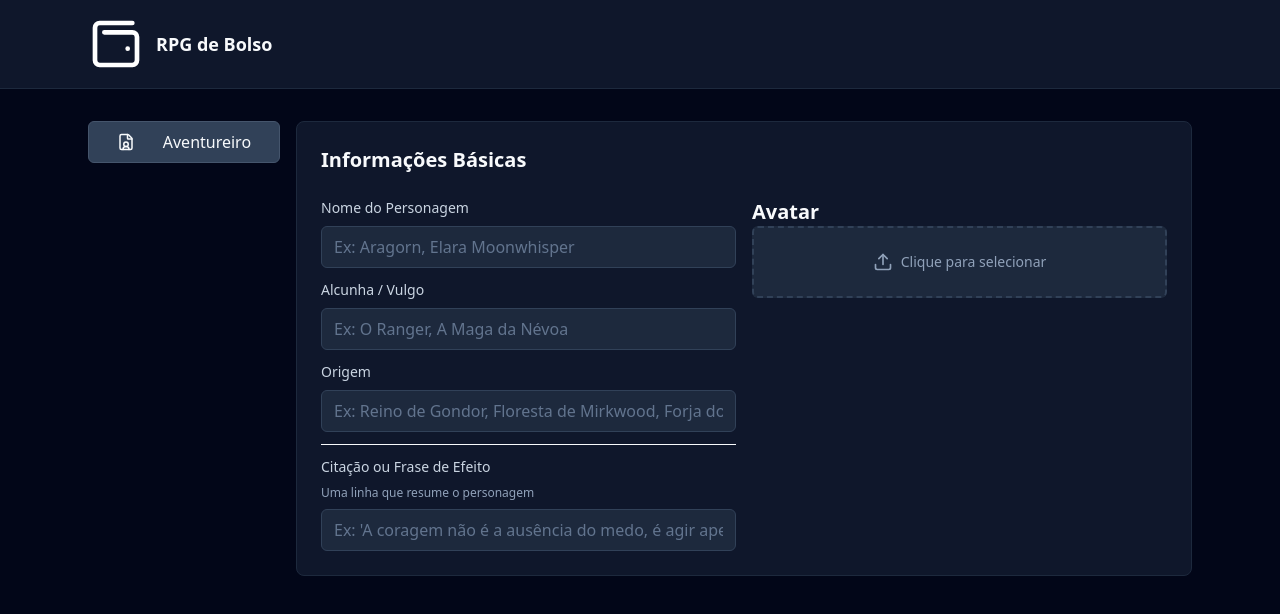
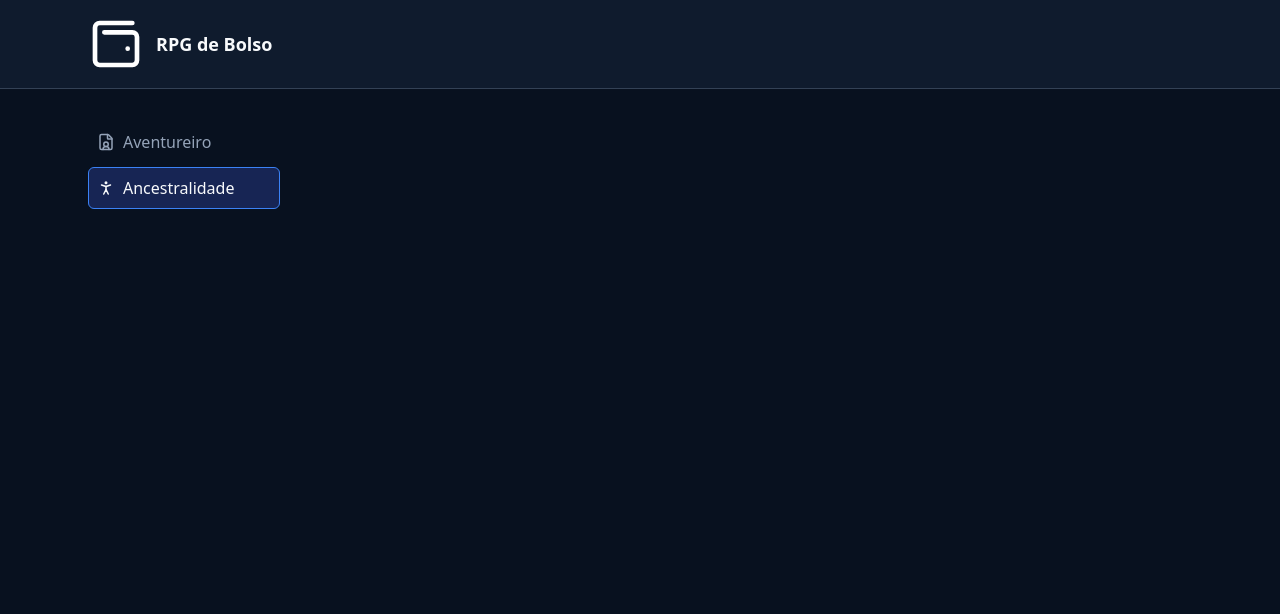
Before and after one commit to Victor-Furtado/BOLSO, a SvelteKit app: page /char-gen in a window 1280 px wide. Shown: the top 614 px of the page. Built offline with nearby package versions, Linux system fonts and the light colour scheme.

Commit message:
refactor: organize char-gen tabs

```diff
--- /dev/null
+++ b/src/lib/styles/colors.css
@@ -0,0 +1,53 @@
+@theme {
+	/* Brand and action colors */
+	--color-primary-50: #eff6ff;
+	--color-primary-100: #dbeafe;
+	--color-primary-200: #bfdbfe;
+	--color-primary-300: #93c5fd;
+	--color-primary-400: #60a5fa;
+	--color-primary-500: #3b82f6;
+	--color-primary-600: #2563eb;
+	--color-primary-700: #1d4ed8;
+	--color-primary-800: #1e40af;
+	--color-primary-900: #1e3a8a;
+	--color-primary-950: #172554;
+	--color-primary: #3b82f6;
+	--color-primary-foreground: #ffffff;
+
+	--color-secondary: #334155;
+	--color-secondary-foreground: #f8fafc;
+	--color-accent: #06b6d4;
+	--color-accent-foreground: #042f3a;
+
+	/* Application canvas, surfaces, text, and controls */
+	--color-background: #08111f;
+	--color-foreground: #f8fafc;
+	--color-surface: #0f1b2d;
+	--color-surface-raised: #172337;
+	--color-surface-hover: #20304a;
+	--color-surface-overlay: #243653;
+	--color-muted: #1e293b;
+	--color-muted-foreground: #94a3b8;
+	--color-subtle-foreground: #64748b;
+	--color-border: #334155;
+	--color-border-strong: #475569;
+	--color-input: #1e293b;
+	--color-ring: #60a5fa;
+
+	/* Feedback colors */
+	--color-success: #22c55e;
+	--color-success-foreground: #052e16;
+	--color-warning: #f59e0b;
+	--color-warning-foreground: #451a03;
+	--color-danger: #ef4444;
+	--color-danger-foreground: #450a0a;
+	--color-info: #06b6d4;
+	--color-info-foreground: #083344;
+
+	/* Data visualization sequence */
+	--color-chart-1: #3b82f6;
+	--color-chart-2: #06b6d4;
+	--color-chart-3: #22c55e;
+	--color-chart-4: #f59e0b;
+	--color-chart-5: #f97316;
+}
--- a/src/routes/(private)/char-gen/+page.svelte
+++ b/src/routes/(private)/char-gen/+page.svelte
@@ -1,9 +1,10 @@
 <script lang="ts">
 	import { Tabs } from 'bits-ui';
-	import { FileUser } from 'lucide-svelte';
+	import { FileUser, PersonStanding } from 'lucide-svelte';
 	import BasicInfo from './tabs/basic-info.svelte';
+	import Tab from './components/tab.svelte';
 
-	let tab = $state('basic');
+	let tab = $state('ancestry');
 	let isMobile = $state(false);
 
 	$effect(() => {
@@ -33,18 +34,14 @@
 	class="flex h-full w-full flex-col gap-4 md:flex-row"
 >
 	<Tabs.List class="flex w-full shrink-0 flex-row gap-1 overflow-x-auto md:w-48 md:flex-col">
-		<Tabs.Trigger
-			value="basic"
-			class="flex shrink-0 items-center justify-evenly gap-2 rounded-md border border-transparent p-2 text-slate-300 transition-colors hover:bg-slate-800 hover:text-slate-50 data-[state=active]:border-slate-600 data-[state=active]:bg-slate-700 data-[state=active]:text-slate-50 md:w-full"
-		>
-			<FileUser size={18} />
-			Aventureiro
-		</Tabs.Trigger>
+		<Tab Icon={FileUser} Label="Aventureiro" Value="basic" />
+		<Tab Icon={PersonStanding} Label="Ancestralidade" Value="ancestry" />
 	</Tabs.List>
 
 	<div class="flex-1 overflow-y-auto">
 		<Tabs.Content value="basic" class="space-y-6 pb-8">
 			<BasicInfo bind:character />
 		</Tabs.Content>
+		<Tabs.Content value="ancestry" class="space-y-6 pb-8"></Tabs.Content>
 	</div>
 </Tabs.Root>
--- /dev/null
+++ b/src/routes/(private)/char-gen/components/tab.svelte
@@ -0,0 +1,20 @@
+<script lang="ts">
+	import { Tabs } from 'bits-ui';
+	import { type Icon as LucideIcon } from 'lucide-svelte';
+
+	type TabProps = {
+		Icon: typeof LucideIcon;
+		Label: string;
+		Value: string;
+	};
+
+	let { Icon, Label, Value }: TabProps = $props();
+</script>
+
+<Tabs.Trigger
+	value={Value}
+	class="flex shrink-0 items-center gap-2 rounded-md border border-transparent p-2 text-muted-foreground transition-colors hover:bg-surface-raised hover:text-foreground data-[state=active]:border-primary-500 data-[state=active]:bg-primary-950 data-[state=active]:text-foreground md:w-full"
+>
+	<Icon size={18} />
+	{Label}
+</Tabs.Trigger>
--- /dev/null
+++ b/src/routes/(private)/char-gen/tabs/ancestry.svelte
@@ -0,0 +1,13 @@
+<script lang="ts">
+	import { Upload } from 'lucide-svelte';
+
+	type ancestry = {
+		racial: string;
+	};
+
+	// let { character = $bindable() }: { character: ancestry } = $props();
+</script>
+
+<div class="rounded-lg border border-border bg-surface p-6">
+	<h2 class="mb-6 text-xl font-semibold text-foreground">Informações Básicas</h2>
+</div>
--- a/src/routes/(private)/char-gen/tabs/basic-info.svelte
+++ b/src/routes/(private)/char-gen/tabs/basic-info.svelte
@@ -25,13 +25,13 @@
 	}
 </script>
 
-<div class="rounded-lg border border-slate-800 bg-slate-900 p-6">
-	<h2 class="mb-6 text-xl font-semibold text-slate-50">Informações Básicas</h2>
+<div class="rounded-lg border border-border bg-surface p-6">
+	<h2 class="mb-6 text-xl font-semibold text-foreground">Informações Básicas</h2>
 
 	<div class="grid gap-4 sm:grid-cols-2">
 		<div class="flex flex-col gap-3">
 			<div>
-				<label for="nome" class="mb-2 block text-sm font-medium text-slate-300"
+				<label for="nome" class="mb-2 block text-sm font-medium text-foreground"
 					>Nome do Personagem</label
 				>
 				<input
@@ -39,12 +39,12 @@
 					type="text"
 					bind:value={character.nome}
 					placeholder="Ex: Aragorn, Elara Moonwhisper"
-					class="w-full rounded-md border border-slate-700 bg-slate-800 px-3 py-2 text-slate-50 placeholder-slate-500 transition-colors focus:border-slate-600 focus:ring-1 focus:ring-slate-600 focus:outline-none"
+					class="w-full rounded-md border border-border bg-input px-3 py-2 text-foreground placeholder-subtle-foreground transition-colors focus:border-primary-500 focus:ring-1 focus:ring-ring focus:outline-none"
 				/>
 			</div>
 
 			<div>
-				<label for="alcunha" class="mb-2 block text-sm font-medium text-slate-300"
+				<label for="alcunha" class="mb-2 block text-sm font-medium text-foreground"
 					>Alcunha / Vulgo</label
 				>
 				<input
@@ -52,45 +52,47 @@
 					type="text"
 					bind:value={character.alcunha}
 					placeholder="Ex: O Ranger, A Maga da Névoa"
-					class="w-full rounded-md border border-slate-700 bg-slate-800 px-3 py-2 text-slate-50 placeholder-slate-500 transition-colors focus:border-slate-600 focus:ring-1 focus:ring-slate-600 focus:outline-none"
+					class="w-full rounded-md border border-border bg-input px-3 py-2 text-foreground placeholder-subtle-foreground transition-colors focus:border-primary-500 focus:ring-1 focus:ring-ring focus:outline-none"
 				/>
 			</div>
 
 			<div class="sm:col-span-2">
-				<label for="origem" class="mb-2 block text-sm font-medium text-slate-300">Origem</label>
+				<label for="origem" class="mb-2 block text-sm font-medium text-foreground">Origem</label>
 				<input
 					id="origem"
 					type="text"
 					bind:value={character.origem}
 					placeholder="Ex: Reino de Gondor, Floresta de Mirkwood, Forja dos Anões"
-					class="w-full rounded-md border border-slate-700 bg-slate-800 px-3 py-2 text-slate-50 placeholder-slate-500 transition-colors focus:border-slate-600 focus:ring-1 focus:ring-slate-600 focus:outline-none"
+					class="w-full rounded-md border border-border bg-input px-3 py-2 text-foreground placeholder-subtle-foreground transition-colors focus:border-primary-500 focus:ring-1 focus:ring-ring focus:outline-none"
 				/>
 			</div>
 
 			<hr />
 
 			<div>
-				<label for="citacao" class="mb-2 block text-sm font-medium text-slate-300"
+				<label for="citacao" class="mb-2 block text-sm font-medium text-foreground"
 					>Citação ou Frase de Efeito</label
 				>
-				<span class="mb-2 block text-xs text-slate-400">Uma linha que resume o personagem</span>
+				<span class="mb-2 block text-xs text-muted-foreground"
+					>Uma linha que resume o personagem</span
+				>
 				<input
 					id="citacao"
 					type="text"
 					bind:value={character.citacao}
 					placeholder="Ex: 'A coragem não é a ausência do medo, é agir apesar dele'"
-					class="w-full rounded-md border border-slate-700 bg-slate-800 px-3 py-2 text-slate-50 placeholder-slate-500 transition-colors focus:border-slate-600 focus:ring-1 focus:ring-slate-600 focus:outline-none"
+					class="w-full rounded-md border border-border bg-input px-3 py-2 text-foreground placeholder-subtle-foreground transition-colors focus:border-primary-500 focus:ring-1 focus:ring-ring focus:outline-none"
 				/>
 			</div>
 		</div>
 
 		<div>
-			<h2 class="text-xl font-semibold text-slate-50">Avatar</h2>
+			<h2 class="text-xl font-semibold text-foreground">Avatar</h2>
 			<label
-				class="hover:bg-slate-750 flex cursor-pointer items-center justify-center gap-2 rounded-md border-2 border-dashed border-slate-700 bg-slate-800 p-6 transition-colors hover:border-slate-600"
+				class="flex cursor-pointer items-center justify-center gap-2 rounded-md border-2 border-dashed border-border bg-input p-6 transition-colors hover:border-primary-500 hover:bg-surface-hover"
 			>
-				<Upload size={20} class="text-slate-400" />
-				<span class="text-sm text-slate-400">Clique para selecionar</span>
+				<Upload size={20} class="text-muted-foreground" />
+				<span class="text-sm text-muted-foreground">Clique para selecionar</span>
 				<input
 					id="avatar"
 					type="file"
@@ -101,9 +103,9 @@
 			</label>
 			{#if character.avatarPreview}
 				<div>
-					<p class="mb-3 block text-sm font-medium text-slate-300">Prévia</p>
+					<p class="mb-3 block text-sm font-medium text-foreground">Prévia</p>
 					<div
-						class="flex items-center justify-center rounded-md border border-slate-700 bg-slate-800 p-4"
+						class="flex items-center justify-center rounded-md border border-border bg-input p-4"
 					>
 						<img
 							src={character.avatarPreview}
--- a/src/routes/+layout.svelte
+++ b/src/routes/+layout.svelte
@@ -7,8 +7,8 @@
 	let isMenuOpen = $state(false);
 </script>
 
-<div class="flex min-h-screen flex-col bg-slate-950 text-slate-50">
-	<header class="border-b border-slate-800 bg-slate-900">
+<div class="flex min-h-screen flex-col bg-background text-foreground">
+	<header class="border-b border-border bg-surface">
 		<div
 			class="mx-auto flex max-w-6xl flex-col gap-4 px-4 py-4 sm:px-6 lg:flex-row lg:items-center lg:justify-between"
 		>
@@ -16,13 +16,13 @@
 				<div class="flex items-center gap-3">
 					<img src={Logo} alt="Bolso Logo" class="h-12 w-auto sm:h-14" />
 					<div class="space-y-1">
-						<h1 class="text-lg font-semibold text-slate-50">RPG de Bolso</h1>
+						<h1 class="text-lg font-semibold text-foreground">RPG de Bolso</h1>
 					</div>
 				</div>
 				<div class="TODO:remove-me hidden">
 					<button
 						type="button"
-						class="inline-flex items-center justify-center rounded-md border border-slate-700 p-2 text-slate-400 lg:hidden"
+						class="inline-flex items-center justify-center rounded-md border border-border p-2 text-muted-foreground lg:hidden"
 						aria-expanded={isMenuOpen}
 						aria-label="Abrir menu"
 						onclick={() => (isMenuOpen = !isMenuOpen)}
--- a/src/routes/layout.css
+++ b/src/routes/layout.css
@@ -1,3 +1,4 @@
 @import 'tailwindcss';
+@import '../lib/styles/colors.css';
 @plugin '@tailwindcss/forms';
 @plugin '@tailwindcss/typography';
```
